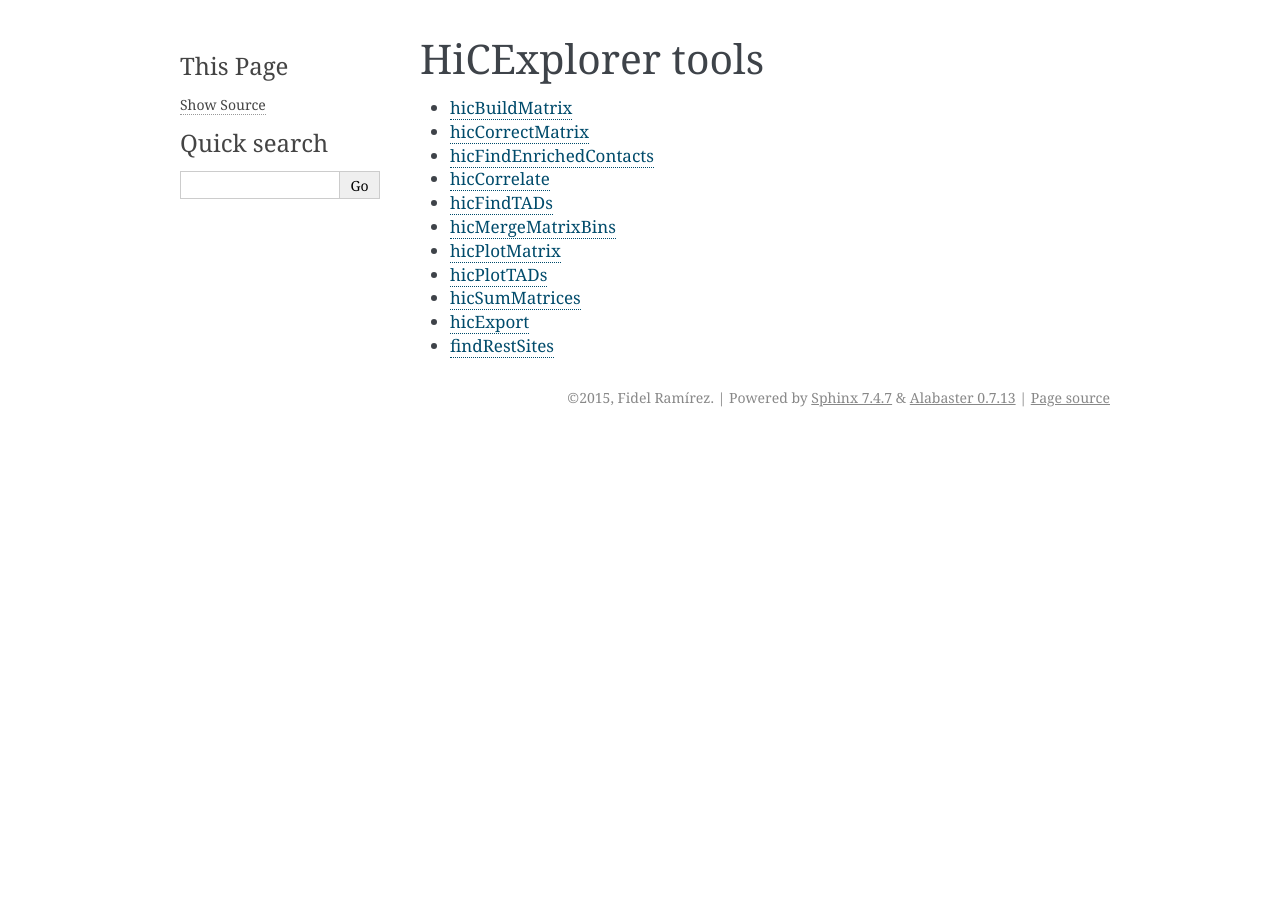
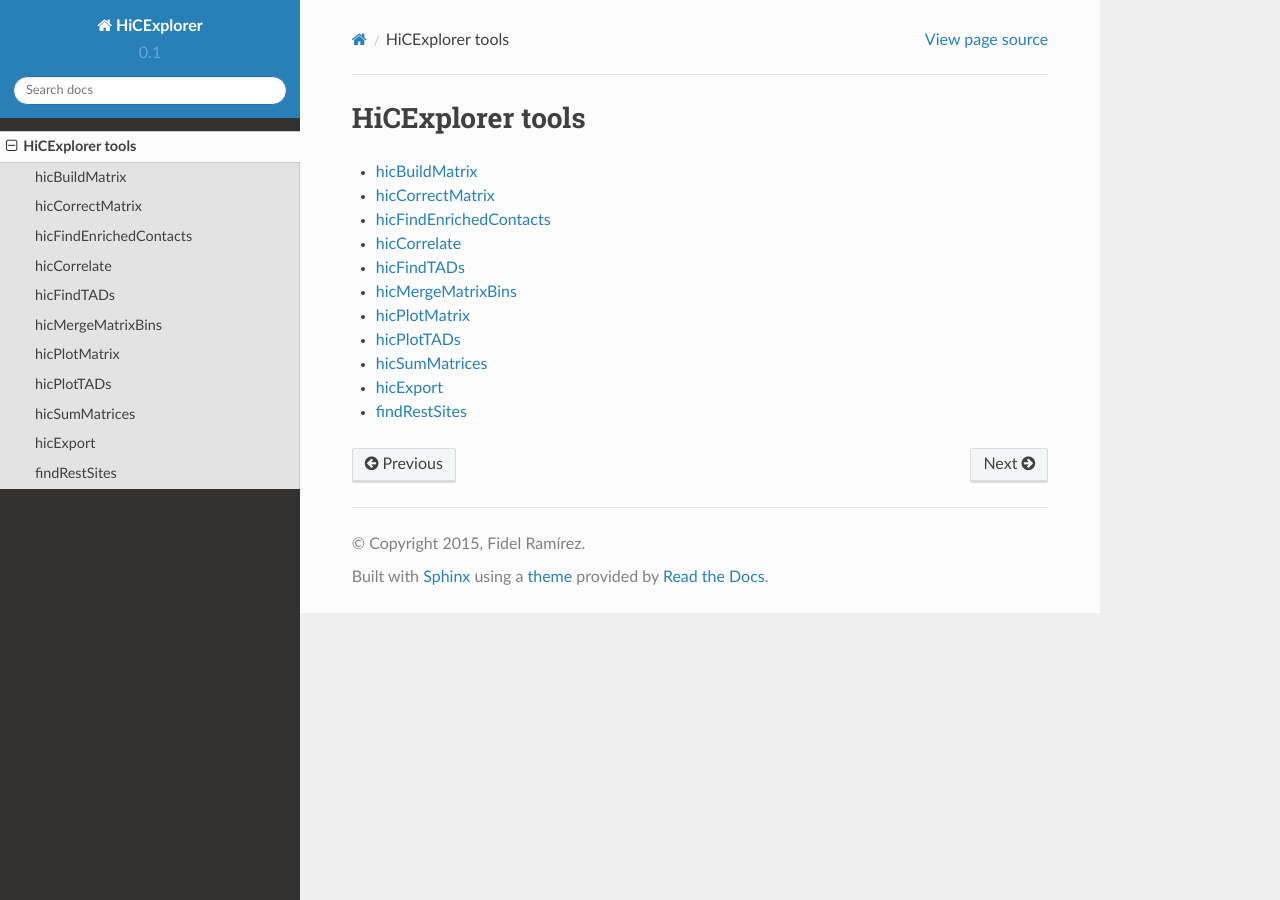
Before and after one commit to deeptools/HiCExplorer, a Sphinx documentation site: the page built from docs/content/list-of-tools.rst, in a window 1280 px wide. Built offline with Sphinx 7.4.7 and the Read the Docs theme 2.0.0, drawn with Linux system fonts in a browser that asks for light colours; the version number is read from the project's files by our own code; some of the changed lines change nothing that is shown.

Commit message:
changed theme and added automatic version number

```diff
--- a/docs/conf.py
+++ b/docs/conf.py
@@ -58,10 +58,23 @@ author = u'Fidel Ramírez'
 # |version| and |release|, also used in various other places throughout the
 # built documents.
 #
-# The short X.Y version.
-version = '1'
+
+def get_version():
+    import re
+    try:
+        f = open("../deeptools/_version.py")
+    except EnvironmentError:
+        return None
+    for line in f.readlines():
+        mo = re.match("__version__ = '([^']+)'", line)
+        if mo:
+            ver = mo.group(1)
+            return ver
+    return None
+
+version = get_version()
 # The full version, including alpha/beta/rc tags.
-release = '1'
+release = version
 
 # The language for content autogenerated by Sphinx. Refer to documentation
 # for a list of supported languages.
@@ -112,7 +125,12 @@ todo_include_todos = False
 
 # The theme to use for HTML and HTML Help pages.  See the documentation for
 # a list of builtin themes.
-html_theme = 'alabaster'
+on_rtd = os.environ.get('READTHEDOCS', None) == 'True'
+
+if not on_rtd:  # only import and set the theme if we're building docs locally
+    import sphinx_rtd_theme
+    html_theme = 'sphinx_rtd_theme'
+    html_theme_path = [sphinx_rtd_theme.get_html_theme_path()]
 
 # Theme options are theme-specific and customize the look and feel of a theme
 # further.  For a list of options available for each theme, see the
```
